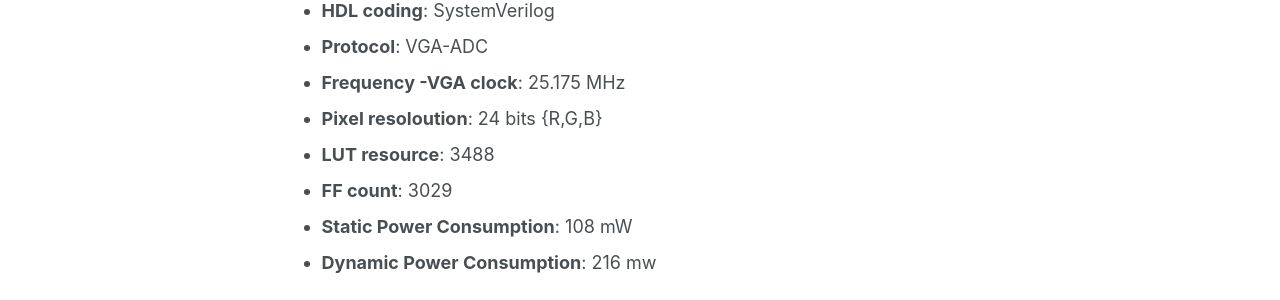
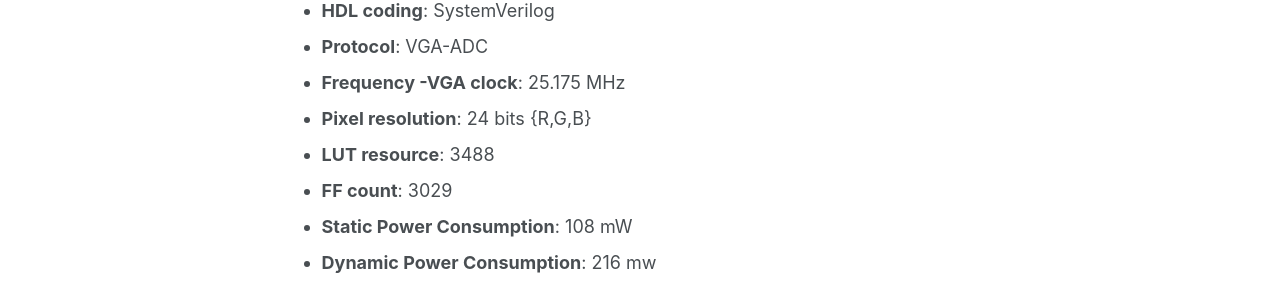
Before and after one commit to muhammadfarhan720/web-profile, a Jekyll site: the page built from _projects/RTL-VGA-Graphics-Processor.md, in a window 1280 px wide and 1177 px high. Shown: the part 364-664 px from the top of the window. Built offline with Jekyll 4.4.1, drawn with Linux system fonts in a browser that asks for light colours.

Commit message:
update
update

```diff
--- a/_projects/RTL-VGA-Graphics-Processor.md
+++ b/_projects/RTL-VGA-Graphics-Processor.md
@@ -11,7 +11,7 @@ order: 3
 - **HDL coding**: SystemVerilog
 - **Protocol**: VGA-ADC
 - **Frequency -VGA clock**: 25.175 MHz
-- **Pixel resoloution**: 24 bits {R,G,B}
+- **Pixel resolution**: 24 bits {R,G,B}
 - **LUT resource**: 3488
 - **FF count**: 3029
 - **Static Power Consumption**: 108 mW
```
